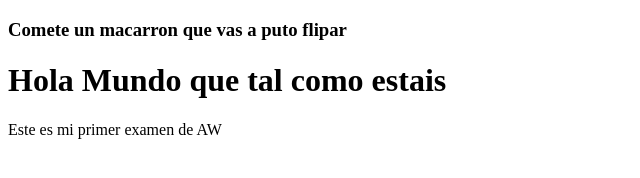
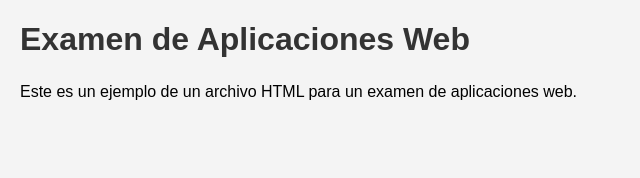
Before and after one commit to Xx-Pedro-xX/examen_aw, a plain HTML site: page index.html in a window 1280 px wide. Shown: the whole page, without its empty margins (0-640 px from the left). Drawn offline with Linux system fonts and the light colour scheme.

Commit message:
cosas god

```diff
--- a/index.html
+++ b/index.html
@@ -7,12 +7,24 @@
     <link rel="stylesheet" href="styles.css">
 </head>
 <body>
-<div>
-    <h3>Comete un macarron que vas a puto flipar</h3>
-    <h1>Hola Mundo que tal como estais</h1>
-</div>
-<footer></footer>
-    <p>Este es mi primer examen de AW</p>
-</footer>
+    <style>
+        body {
+            font-family: Arial, sans-serif;
+            margin: 20px;
+            background-color: #f4f4f4;
+        }
+        h1 {
+            color: #333;
+        }
+        p {
+            font-size: 16px;
+            line-height: 1.5;
+        }
+    </style>
+    <div>
+        <h1>Examen de Aplicaciones Web</h1>
+        <p>Este es un ejemplo de un archivo HTML para un examen de aplicaciones web.</p>
+    </div>
+</body>
 </body>
 </html>
```
